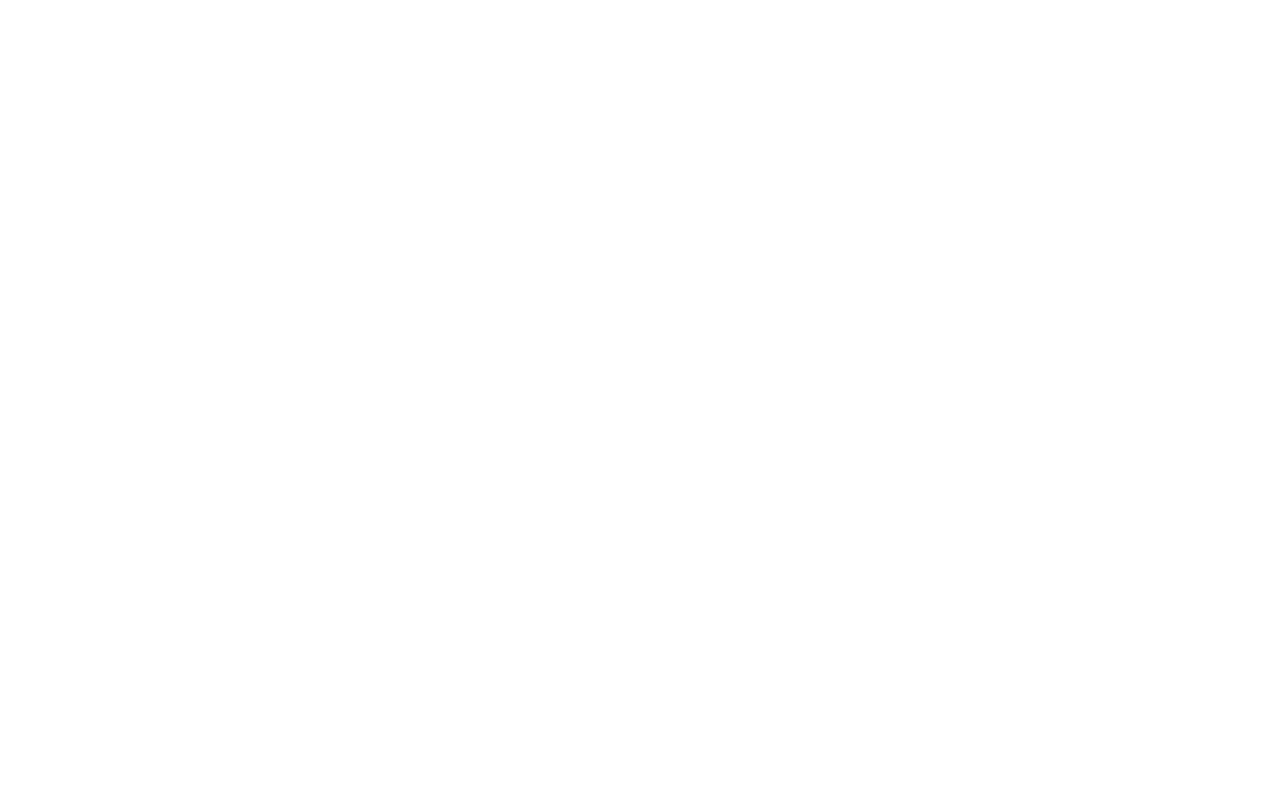
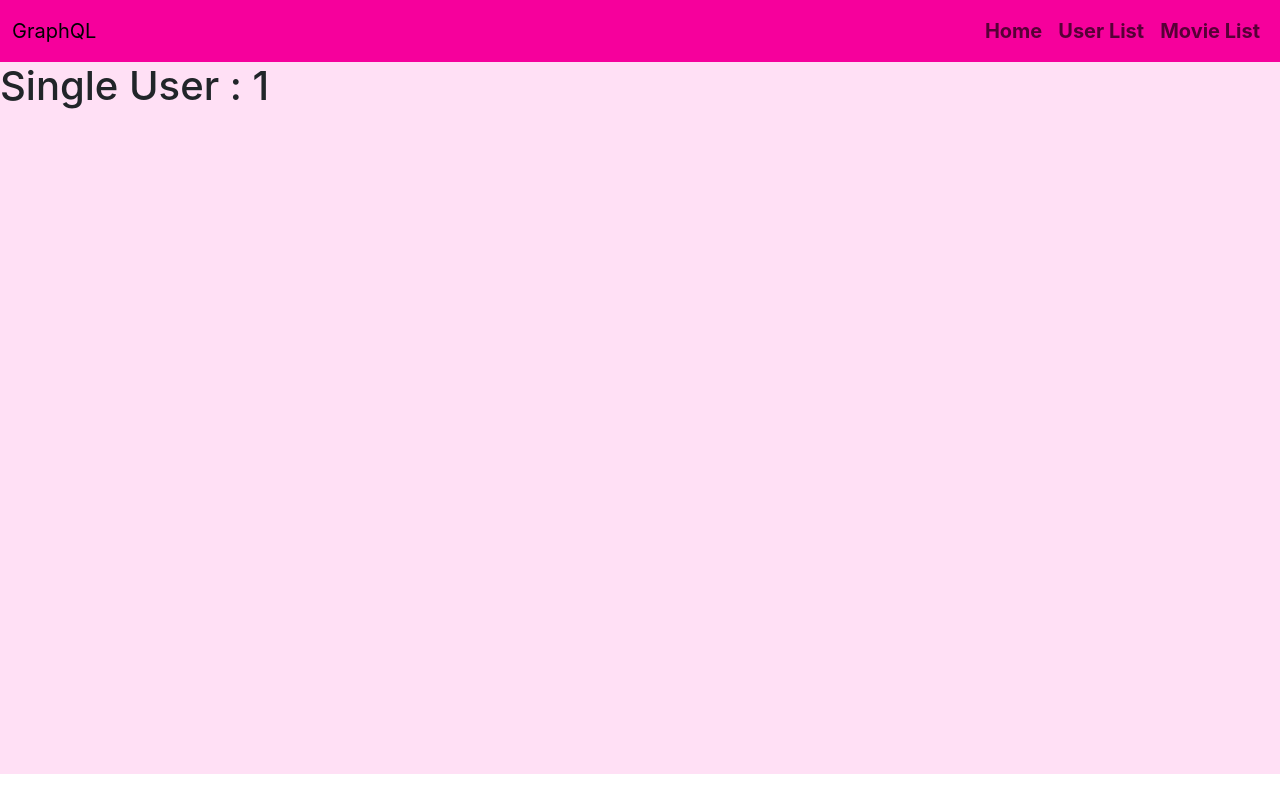
Before and after one commit to mshreeharsha/GraphQL, a React (Create React App) app in the folder client/: page /user/1 in a window 1280 px wide. Before the commit this address had no page. Built offline with nearby package versions, Linux system fonts and the light colour scheme.

Commit message:
Added Few basic files required

```diff
--- a/client/src/App.js
+++ b/client/src/App.js
@@ -1,6 +1,10 @@
 import { ApolloClient, InMemoryCache, ApolloProvider, gql } from '@apollo/client';
 import {Routes, Route} from 'react-router-dom'
 import HomePage from './pages/HomePage';
+import UsersList from './pages/UsersList';
+import SingleUser from './pages/SingleUser';
+import SingleMovie from './pages/SingleMovie';
+import MoviesList from './pages/MoviesList';
 function App() {
 
   const client = new ApolloClient({
@@ -12,6 +16,10 @@
     <ApolloProvider client={client}>
       <Routes>
         <Route path='/' element={<HomePage/>} />
+        <Route path='/users' element={<UsersList/>}/>
+        <Route path='/user/:id' element={<SingleUser/>}/>
+        <Route path='/movies' element={<MoviesList/>}/>
+        <Route path='/movie/:id' element={<SingleMovie/>} />
       </Routes>
     </ApolloProvider>
   );
--- /dev/null
+++ b/client/src/Components/Header.js
@@ -0,0 +1,31 @@
+import React from 'react'
+import { Link } from 'react-router-dom'
+
+const Header = () => {
+  return (
+    <div>
+      <nav className="navbar navbar-expand-lg" style={{backgroundColor:"#f6009c"}}>
+            <div className="container-fluid flex justify-content-between">
+                <div>
+                    <a className="navbar-brand" href="/">GraphQL</a>
+                </div>
+                <div>
+                    <ul className="navbar-nav flex justify-content-between fs-5">
+                        <li className="nav-item">
+                            <Link className='nav-link' to={'/'}><b>Home</b></Link>
+                        </li>
+                        <li className="nav-item">
+                            <Link className='nav-link' to={'/users'}><b>User List</b></Link>
+                        </li>
+                        <li className="nav-item">
+                            <Link className='nav-link' to={'/movies'}><b>Movie List</b></Link>
+                        </li>
+                    </ul>
+                </div>
+            </div>
+        </nav>
+    </div>
+  )
+}
+
+export default Header
--- /dev/null
+++ b/client/src/Components/Layout.js
@@ -0,0 +1,17 @@
+import React from 'react'
+import Header from './Header'
+
+const Layout = ({children}) => {
+  return (
+    <div>
+        <Header/>
+       <main className='mx-auto' style={{"backgroundColor":"#ffe0f5","minHeight":"89vH"}}>
+            {children}
+       </main>
+    </div>
+  )
+}
+
+export default Layout
+
+//#f6009c
--- a/client/src/pages/HomePage.js
+++ b/client/src/pages/HomePage.js
@@ -1,10 +1,21 @@
 import React from 'react'
+import Layout from '../Components/Layout'
 
 const HomePage = () => {
   return (
-    <div className='text-center mx-auto p-4'>
-      HomePage
-    </div>
+    <Layout>
+        <div className='text-center mx-auto p-4'>
+            <h1 style={{"color":"#a30070"}}>HomePage</h1>
+            <div className='flex-col justify-content-center items-center'>
+                <p>
+
+                </p>
+                <p>
+
+                </p>
+            </div>
+        </div>
+    </Layout>
   )
 }
 
--- /dev/null
+++ b/client/src/pages/MoviesList.js
@@ -0,0 +1,14 @@
+import React from 'react'
+import Layout from '../Components/Layout'
+
+const MoviesList = () => {
+  return (
+    <Layout>
+        <div>
+            <h1 style={{"color":"#a30070"}}>Movies List</h1>
+        </div>
+    </Layout>
+  )
+}
+
+export default MoviesList
--- /dev/null
+++ b/client/src/pages/SingleMovie.js
@@ -0,0 +1,14 @@
+import React from 'react'
+import Layout from '../Components/Layout'
+
+const SingleMovie = () => {
+  return (
+    <Layout>
+        <div>
+            <h1>Single Movie</h1>
+        </div>
+    </Layout>
+  )
+}
+
+export default SingleMovie
--- /dev/null
+++ b/client/src/pages/SingleUser.js
@@ -0,0 +1,16 @@
+import React from 'react'
+import Layout from '../Components/Layout'
+import { useParams } from 'react-router-dom'
+
+const SingleUser = () => {
+    const params = useParams()
+  return (
+    <Layout>
+        <div>
+            <h1>Single User : {params.id}</h1>
+        </div>
+    </Layout>
+  )
+}
+
+export default SingleUser
--- /dev/null
+++ b/client/src/pages/UsersList.js
@@ -0,0 +1,14 @@
+import { Link } from "react-router-dom"
+import Layout from "../Components/Layout"
+
+const UsersList = ()=>{
+    return (
+        <Layout>
+            <div>
+                <h1 style={{"color":"#a30070"}}>Users List</h1>
+            </div>
+        </Layout>
+    )
+}
+
+export default UsersList
```
